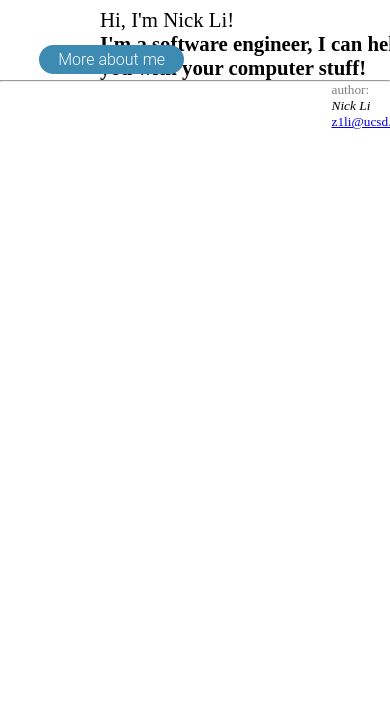
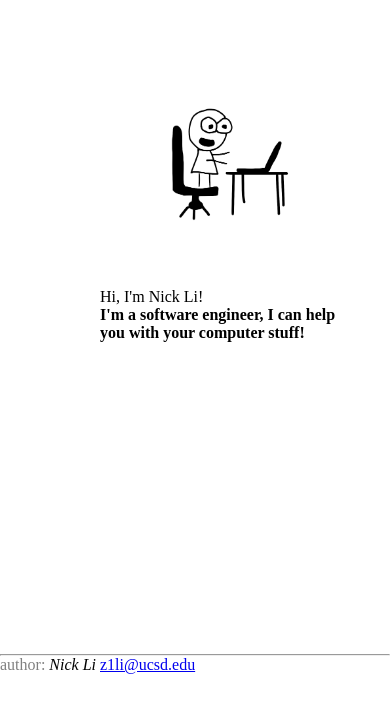
Before and after one commit to nicleee666/CSE134B-HW5, a plain HTML site: page index.html in a window 390 px wide. Shown: the part 70-782 px from the top of the page. Drawn offline with Linux system fonts and the light colour scheme; a web font is replaced by a local one.

Commit message:
almost done

```diff
--- a/index.html
+++ b/index.html
@@ -68,9 +68,11 @@
 
 
 </body>
-<hr>
+
 <footer>
-    <p id="foot"><span style="color:grey">author: </span><i>Nick Li</i>
+
+    <p id="foot">
+        <hr><span style="color:grey">author: </span><i>Nick Li</i>
         <a href="z1li@ucsd.edu">z1li@ucsd.edu</a></p>
 </footer>
 
--- a/style.css
+++ b/style.css
@@ -126,7 +126,7 @@ h1 {
     margin-right: auto;
     position: relative;
     font-size: 4vw;
-    font-family: 'Rubik Moonrocks';
+    font-family: 'Rubik Moonrocks', 'sans-serif';
 }
 
 
@@ -252,16 +252,39 @@ a.buttonMain:hover {
 
 @media only screen and (max-width:400px) {
     .mainPage img {
+        position: absolute;
+        margin-left: 30%;
+        margin-top: 0%;
+    }
+    .mainPage p {
+        font-size: medium;
+        align-items: center;
+        margin-top: 20%;
+    }
+    a.buttonMain {
         display: none;
     }
-    .mainPage pre {
+    #foot {
+        margin-bottom: 0%;
+    }
+}
+
+@media only screen and (max-width:850px) {
+    .mainPage img {
+        position: absolute;
+        margin-left: 40%;
+        margin-top: 0%;
+    }
+    .mainPage p {
         font-size: medium;
-        margin-top: 10%;
-        margin-left: 0%;
+        align-items: center;
+        margin-top: 30%;
     }
     a.buttonMain {
-        size: 20vw;
-        margin-top: 13%;
+        display: none;
+    }
+    #foot {
+        margin-top: 80%;
     }
 }
 
@@ -270,5 +293,5 @@ a.buttonMain:hover {
 
 #foot {
     font-size: smaller;
-    margin-left: 85%;
+    margin-left: 75%;
 }
```
Also changed, not shown: about.html (+4 -2 lines), contact.html (+18 -4 lines), skills.html (+7 -3 lines).
